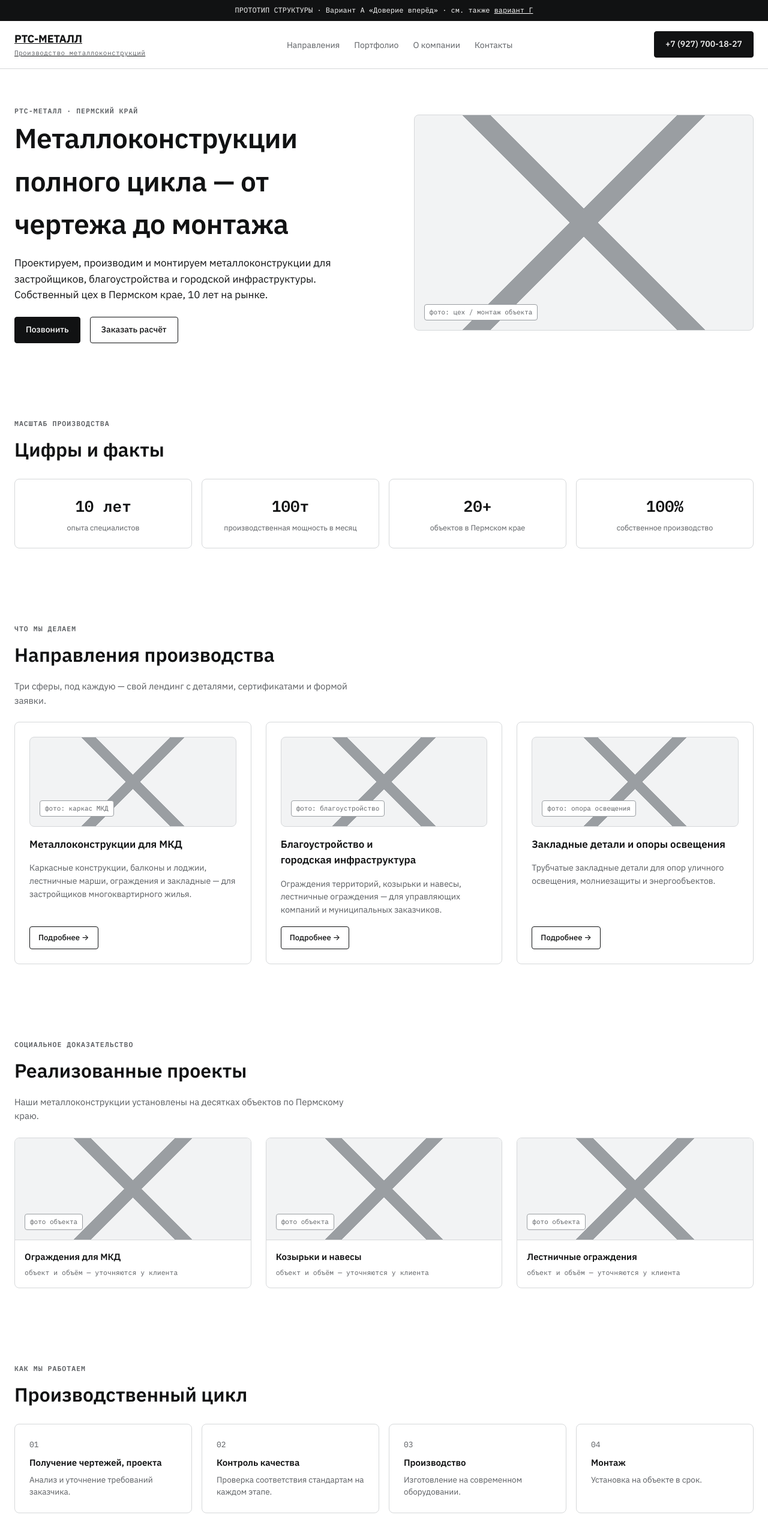
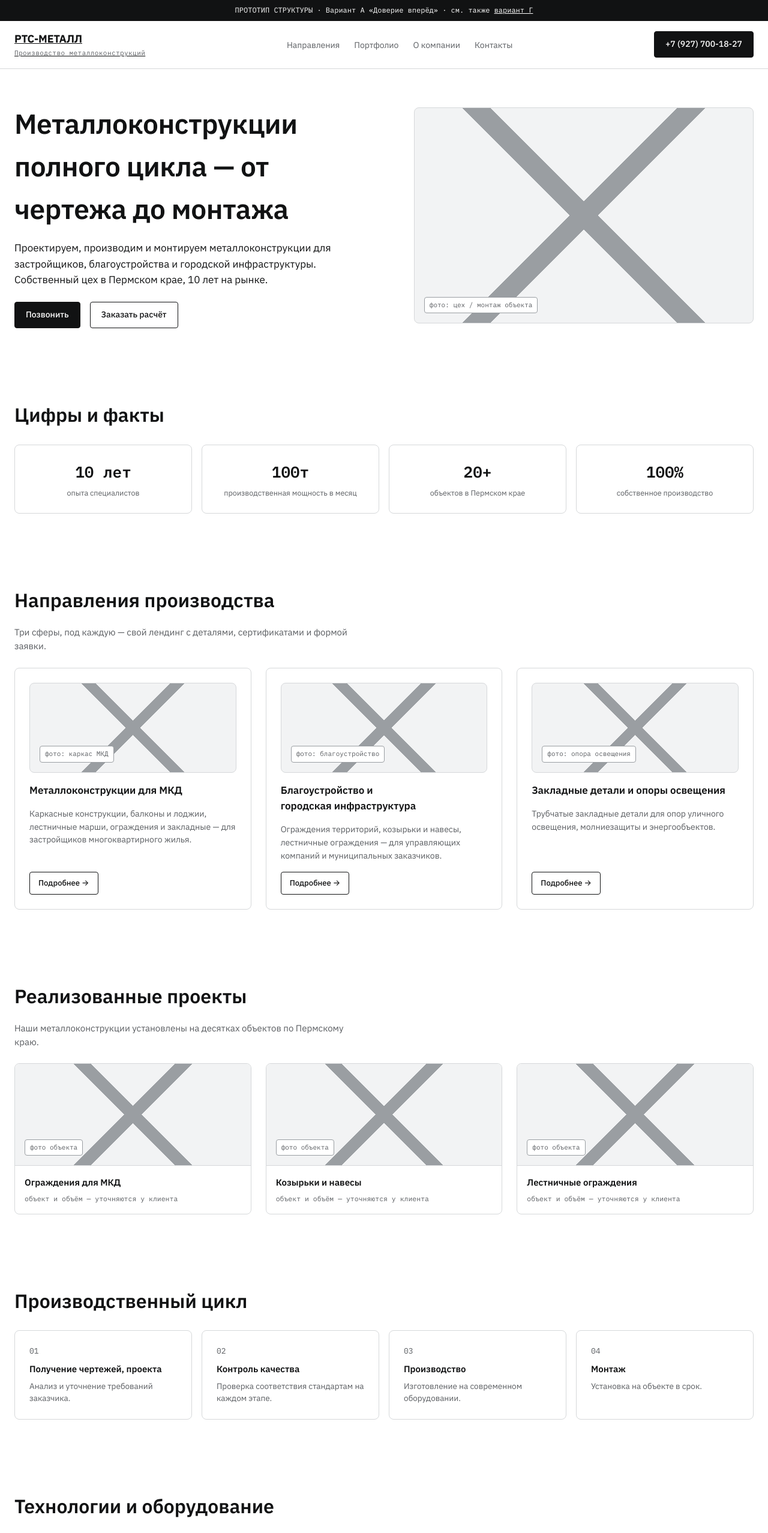
Before and after one commit to Turbo1507/rts-metall, a plain HTML site: page index.html in a window 1280 px wide. Shown: the top 2555 px of the page at 60% size. Drawn offline with Linux system fonts and the light colour scheme.

Commit message:
Remove eyebrow/kicker labels above section headings (AI-slop signal)
Dropped every <span class="eyebrow"> in both variants and the .eyebrow CSS rule.

Co-Authored-By: Claude Sonnet 5 <noreply@anthropic.com>
Claude-Session: https://claude.ai/code/session_014KDUdJT2RZTZGo5cb9hE81

```diff
--- a/index.html
+++ b/index.html
@@ -30,7 +30,6 @@
 
   <section class="container hero">
     <div>
-      <span class="eyebrow">РТС-Металл · Пермский край</span>
       <h1>Металлоконструкции полного цикла — от чертежа до монтажа</h1>
       <p class="lede">Проектируем, производим и монтируем металлоконструкции для застройщиков, благоустройства и городской инфраструктуры. Собственный цех в Пермском крае, 10 лет на рынке.</p>
       <div class="ctas">
@@ -42,7 +41,6 @@
   </section>
 
   <section class="container section">
-    <span class="eyebrow">Масштаб производства</span>
     <h2>Цифры и факты</h2>
     <div class="stats-grid">
       <div class="stat-box"><div class="num">10 лет</div><div class="cap">опыта специалистов</div></div>
@@ -53,7 +51,6 @@
   </section>
 
   <section class="container section" id="directions">
-    <span class="eyebrow">Что мы делаем</span>
     <h2>Направления производства</h2>
     <p class="lede">Три сферы, под каждую — свой лендинг с деталями, сертификатами и формой заявки.</p>
     <div class="cards-3">
@@ -79,7 +76,6 @@
   </section>
 
   <section class="container section" id="cases">
-    <span class="eyebrow">Социальное доказательство</span>
     <h2>Реализованные проекты</h2>
     <p class="lede">Наши металлоконструкции установлены на десятках объектов по Пермскому краю.</p>
     <div class="cases">
@@ -99,7 +95,6 @@
   </section>
 
   <section class="container section">
-    <span class="eyebrow">Как мы работаем</span>
     <h2>Производственный цикл</h2>
     <div class="steps">
       <div class="step"><div class="n">01</div><h4>Получение чертежей, проекта</h4><p>Анализ и уточнение требований заказчика.</p></div>
@@ -110,7 +105,6 @@
   </section>
 
   <section class="container section">
-    <span class="eyebrow">Производственная база</span>
     <h2>Технологии и оборудование</h2>
     <p class="lede">Современная производственная база обеспечивает точность, скорость и стабильное качество на каждом этапе.</p>
     <div class="cards-3">
@@ -121,7 +115,6 @@
   </section>
 
   <section class="container section">
-    <span class="eyebrow">Доверие</span>
     <h2>Сертификаты и допуски</h2>
     <p class="lede">Точные номера сертификатов и сканы — после брифа с клиентом (см. README).</p>
     <div class="badges">
@@ -133,7 +126,6 @@
   </section>
 
   <section class="container section" id="company">
-    <span class="eyebrow">Кто мы</span>
     <h2>О компании</h2>
     <div class="team">
       <div class="ph-img"><span class="cap">фото: команда / цех</span></div>
@@ -145,7 +137,6 @@
   </section>
 
   <section class="container section">
-    <span class="eyebrow">Частые вопросы</span>
     <h2>FAQ</h2>
     <div class="faq">
       <div class="faq-item"><h4>Какой минимальный объём заказа?</h4><p>Уточняется у клиента.</p></div>
@@ -156,7 +147,6 @@
   </section>
 
   <section class="container section" id="form">
-    <span class="eyebrow">Заявка</span>
     <h2>Свяжитесь с нами для расчёта вашего проекта</h2>
     <p class="lede">Отправьте заявку и мы свяжемся с Вами в ближайшее время.</p>
     <form class="form">
--- a/styles.css
+++ b/styles.css
@@ -68,11 +68,7 @@ button{font:inherit; cursor:pointer}
 .section:last-of-type{padding-bottom:var(--rhythm-mobile)}
 @media (min-width:761px){ .section:last-of-type{padding-bottom:var(--rhythm-desktop)} }
 
-.eyebrow{
-  font-family:"IBM Plex Mono",monospace; font-size:11.5px; text-transform:uppercase; letter-spacing:.09em;
-  color:var(--ink-soft); font-weight:600;
-}
-.section h2{font-size:clamp(24px,3vw,32px); margin-top:var(--sp-1)}
+.section h2{font-size:clamp(24px,3vw,32px)}
 .section .lede{color:var(--ink-soft); font-size:15px; margin-top:var(--sp-2); max-width:64ch}
 .rule{border:none; border-top:1px solid var(--line); margin:var(--sp-3) 0 0}
 
```
Also changed, not shown: v2/index.html (+0 -9 lines).
